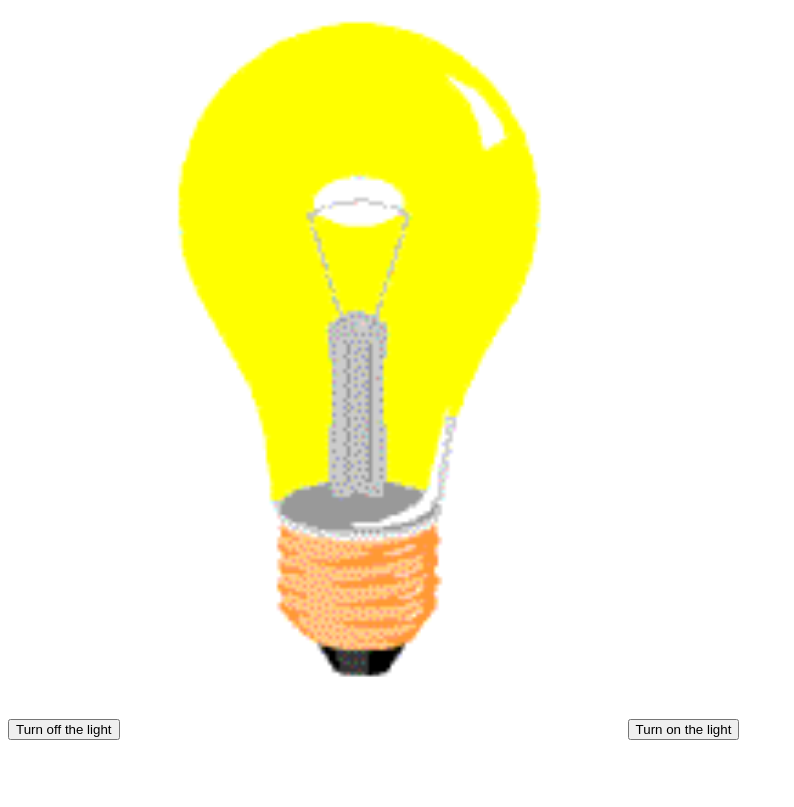
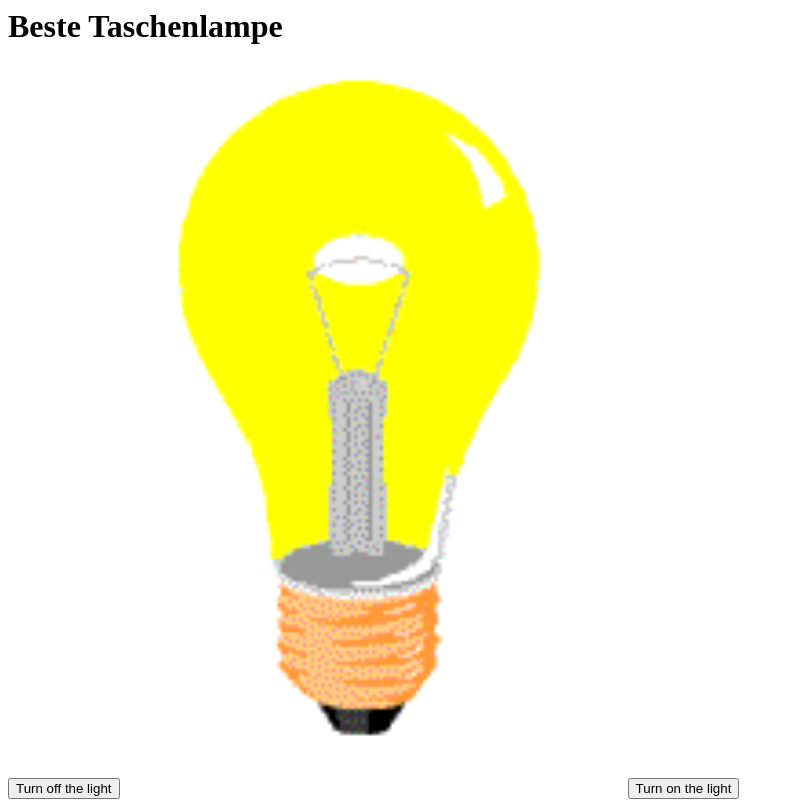
Before and after one commit to oben0/praktikum, a plain HTML site: page Heilige_taschenlampe.html in a window 1280 px wide. Shown: the whole page, without its empty margins (0-794 px from the left). Drawn offline with Linux system fonts and the light colour scheme; files whose address does not match are found by name.

Commit message:
"h1:Taschenlampe ist toll" hinzugefügt

```diff
--- a/Heilige_taschenlampe.html
+++ b/Heilige_taschenlampe.html
@@ -1,5 +1,6 @@
 <html>
 <body>
+<h1> Beste Taschenlampe</h1>
 
 
 <button onclick="document.getElementById('myImage').src='./img/taschenlampe_off.png'">Turn off the light</button>
```
